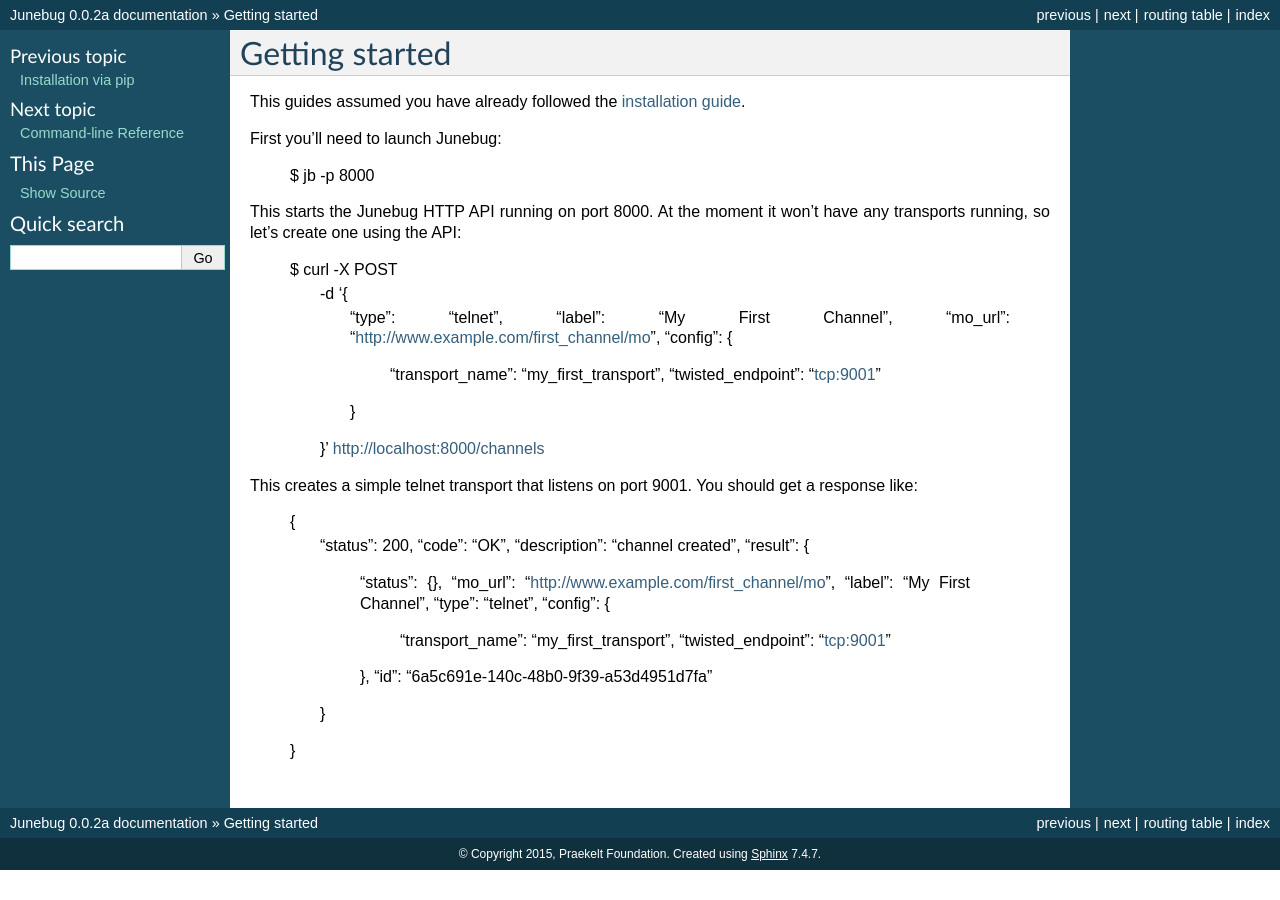
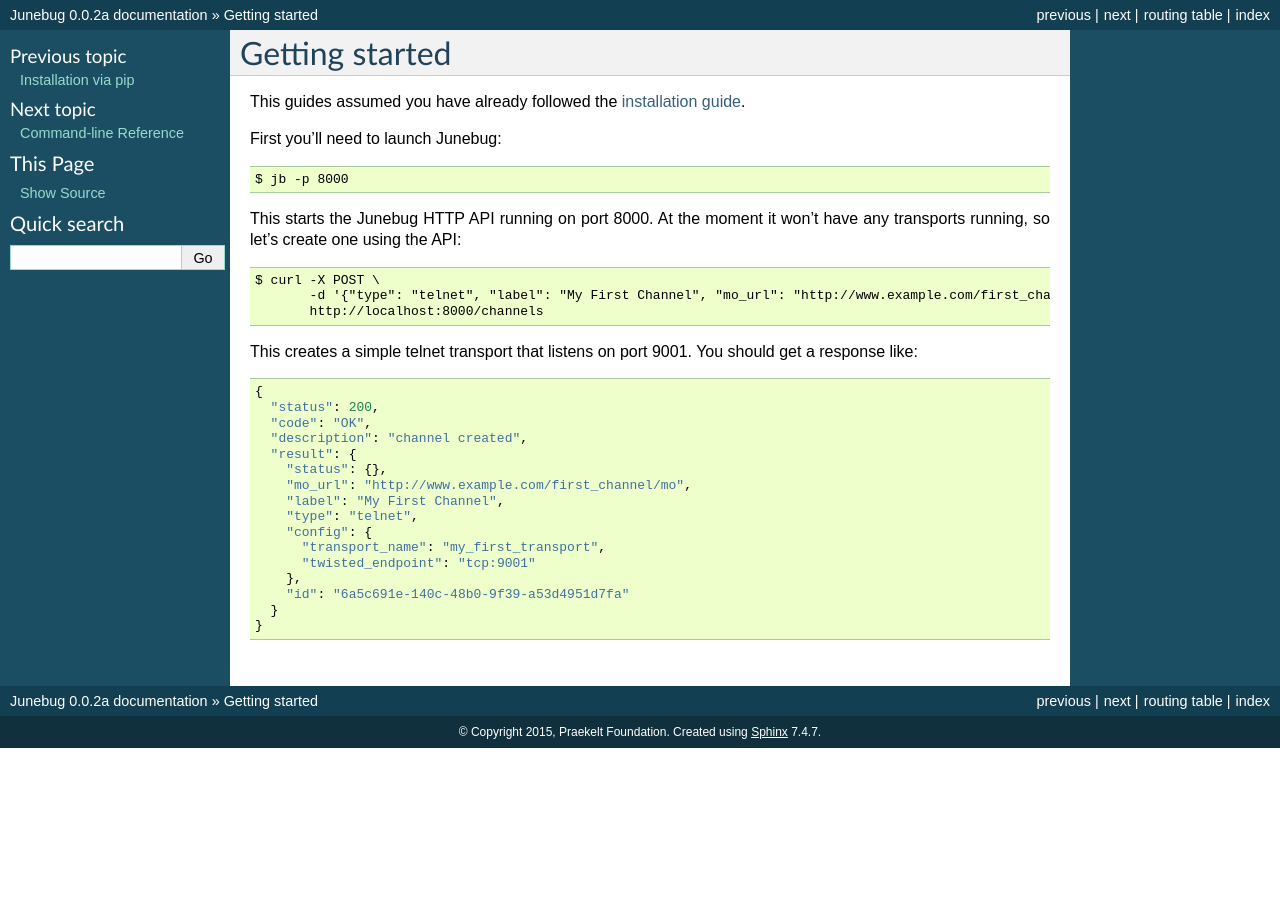
Before and after one commit to praekeltfoundation/junebug, a Sphinx documentation site: the page built from docs/getting-started.rst, in a window 1280 px wide. Built offline with Sphinx 7.4.7, drawn with Linux system fonts in a browser that asks for light colours.

Commit message:
Clean up formatting.

```diff
--- a/docs/getting-started.rst
+++ b/docs/getting-started.rst
@@ -7,27 +7,19 @@
 
 .. _installation guide: installation
 
-First you'll need to launch Junebug:
+First you'll need to launch Junebug::
 
   $ jb -p 8000
 
 This starts the Junebug HTTP API running on port 8000. At the moment it won't
-have any transports running, so let's create one using the API:
+have any transports running, so let's create one using the API::
 
   $ curl -X POST \
-         -d '{ \
-           "type": "telnet", \
-           "label": "My First Channel", \
-           "mo_url": "http://www.example.com/first_channel/mo", \
-           "config": { \
-             "transport_name": "my_first_transport", \
-             "twisted_endpoint": "tcp:9001" \
-           } \
-         }' \
+         -d '{"type": "telnet", "label": "My First Channel", "mo_url": "http://www.example.com/first_channel/mo", "config": {"transport_name": "my_first_transport", "twisted_endpoint": "tcp:9001"}}' \
          http://localhost:8000/channels
 
 This creates a simple telnet transport that listens on port 9001. You should
-get a response like:
+get a response like::
 
   {
     "status": 200,
```
